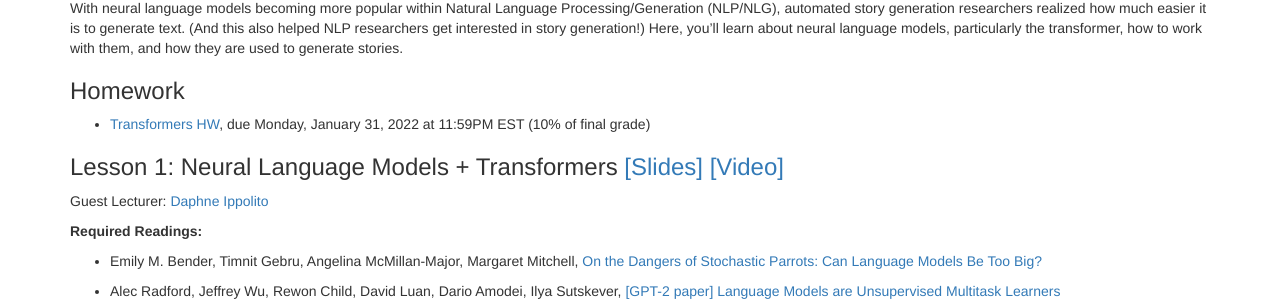
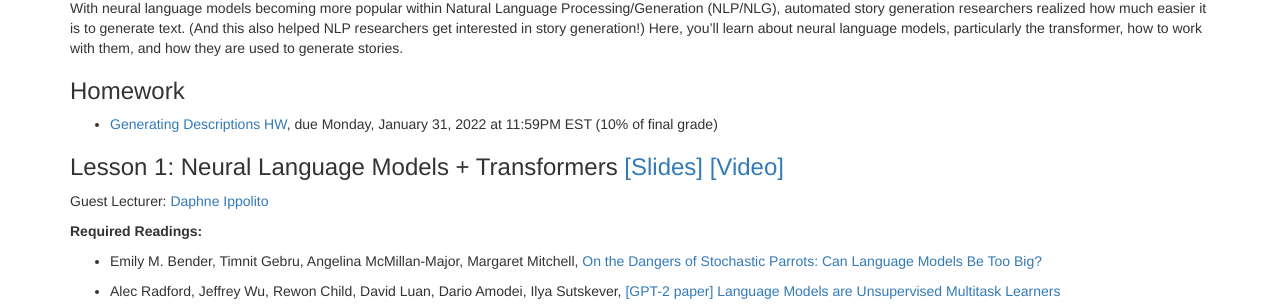
Before and after one commit to interactive-fiction-class/interactive-fiction-class.github.io, a Jekyll site: the page built from modules.md, in a window 1280 px wide and 1400 px high, scrolled down 612 px. Shown: the part 144-452 px from the top of the window. Built offline with Jekyll 4.4.1, drawn with Linux system fonts in a browser that asks for light colours; nearby versions of some CDN libraries; a script that is not in the unit is left out; some of the changed text lies outside the part shown.

Commit message:
Update modules.yaml

```diff
--- a/_data/modules.yaml
+++ b/_data/modules.yaml
@@ -159,7 +159,7 @@
           url: https://aclanthology.org/K19-1079/
   hw:
     -
-      title: Transformers HW
+      title: Generating Descriptions HW
       percentage: 10%
       due_date: 2022-01-31
 
@@ -223,7 +223,7 @@
           url: https://dl.acm.org/doi/pdf/10.1145/3340531.3417466
   hw:
     -
-      title: Guided Story Generation HW
+      title: Plot Graphs HW
       percentage: 10%
       due_date: 2022-01-31
 
```
